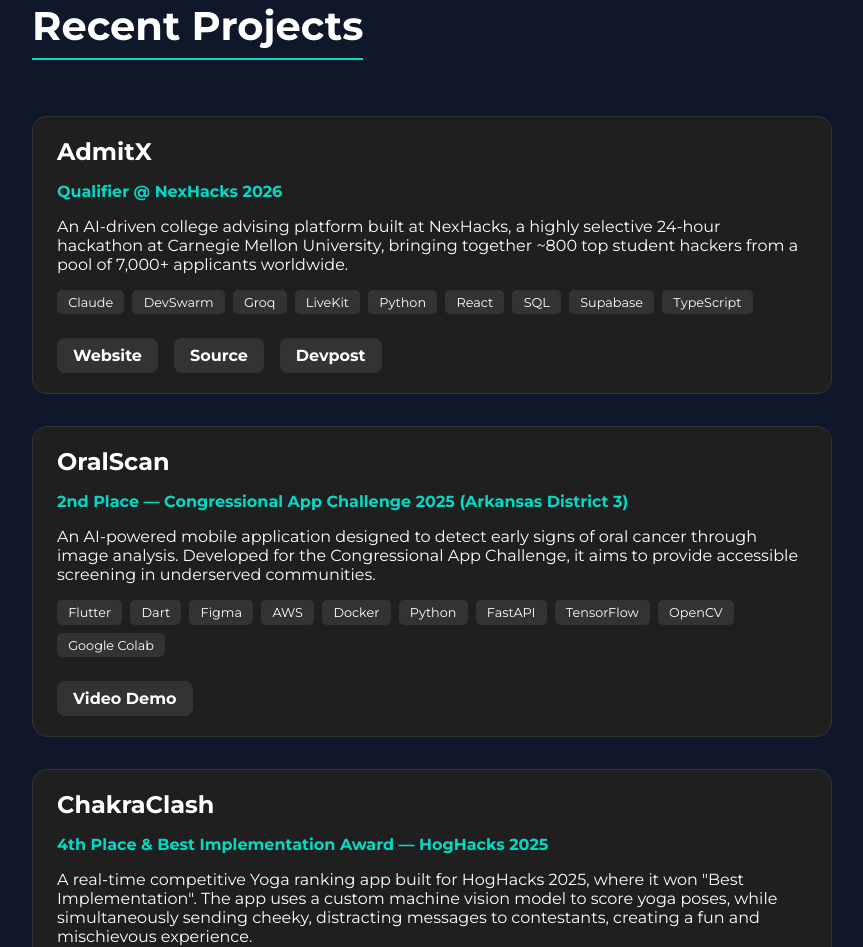
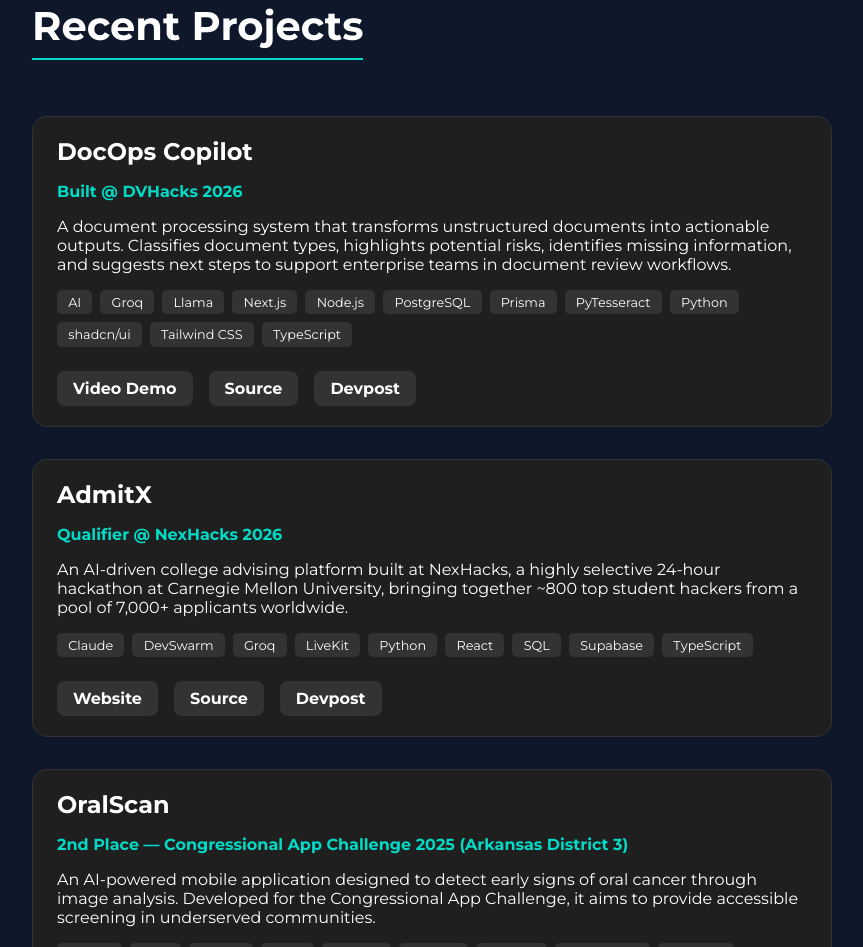
Before and after one commit to kshrugalj/portfolio-website, a React (Vite) app: page / in a window 1280 px wide. Shown: the part 740-1687 px from the top of the page, without its empty margins (208-1071 px from the left). Built offline with nearby package versions, Linux system fonts and the light colour scheme.

Commit message:
Pushing new project from DVHacks

```diff
--- a/src/components/Projects.tsx
+++ b/src/components/Projects.tsx
@@ -3,6 +3,13 @@
 import './Projects.css';
 
 const projects = [
+    {
+        title: 'DocOps Copilot',
+        award: 'Built @ DVHacks 2026',
+        description: 'A document processing system that transforms unstructured documents into actionable outputs. Classifies document types, highlights potential risks, identifies missing information, and suggests next steps to support enterprise teams in document review workflows.',
+        tags: ['AI', 'Groq', 'Llama', 'Next.js', 'Node.js', 'PostgreSQL', 'Prisma', 'PyTesseract', 'Python', 'shadcn/ui', 'Tailwind CSS', 'TypeScript'],
+        links: { video: 'https://www.youtube.com/watch?v=p2Ez1fy5kvg', source: 'https://github.com/kshrugalj/DVHacks', devpost: 'https://devpost.com/software/docops-copilot' },
+    },
     {
         title: 'AdmitX',
         award: 'Qualifier @ NexHacks 2026',
```
